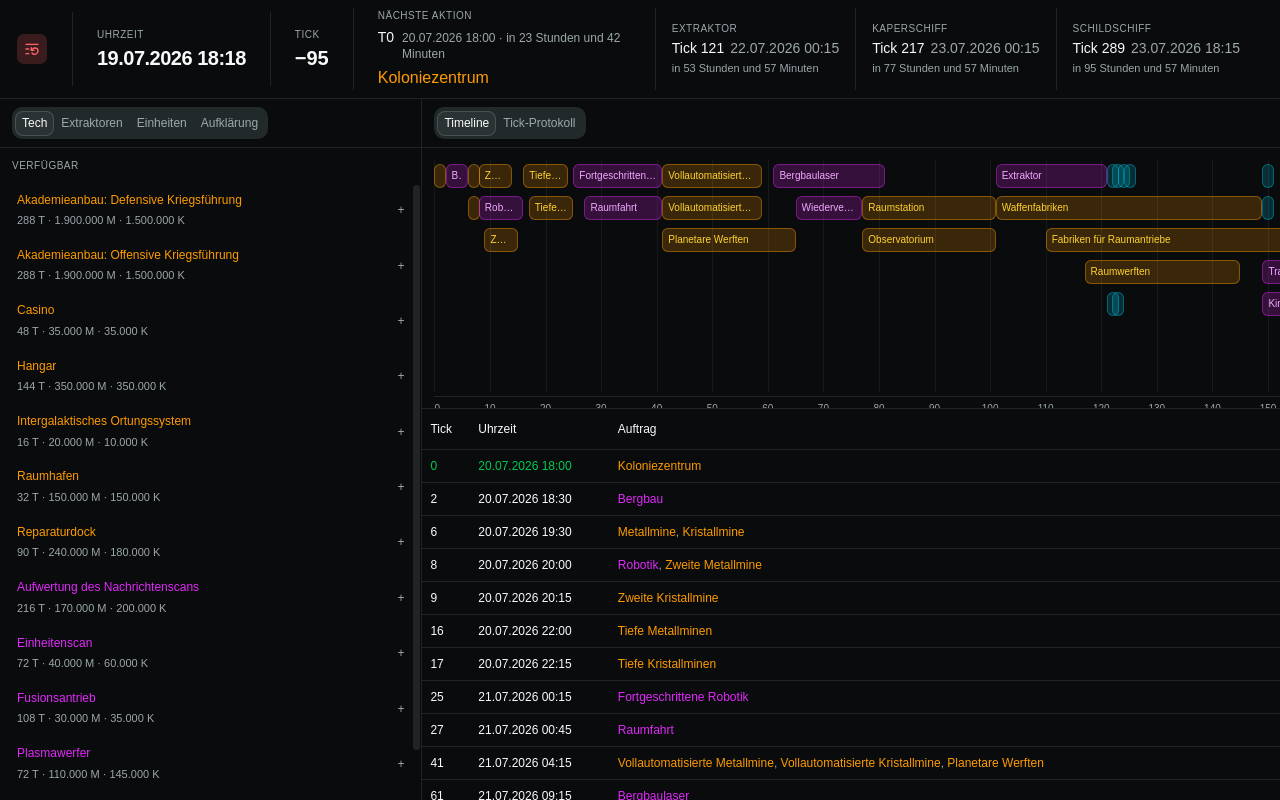
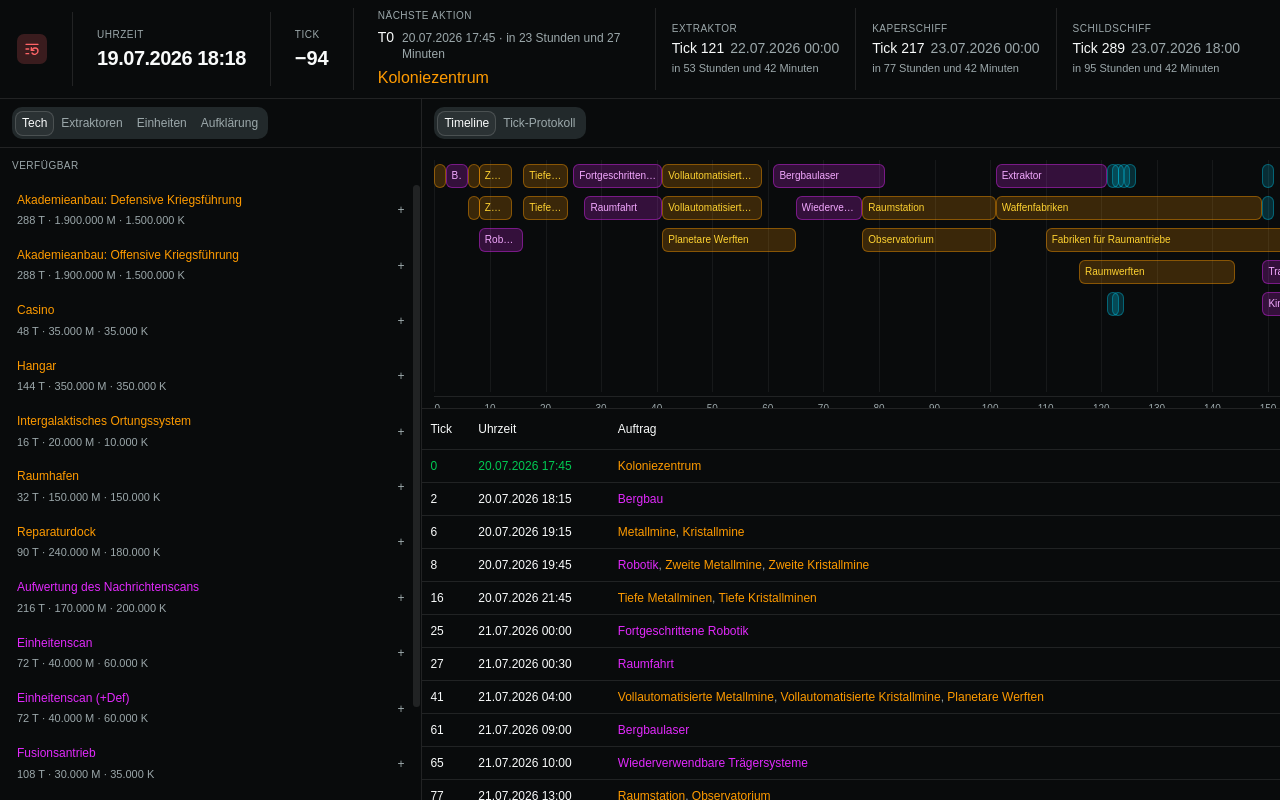
Before and after one commit to k4in/gn_tools, a React (Vite) app: page / in a window 1280 px wide. Built offline with nearby package versions, Linux system fonts and the light colour scheme.

Commit message:
fixed techtree (double unit / def scan), fixed building income bug

```diff
--- a/src/components/overview/actionplan.tsx
+++ b/src/components/overview/actionplan.tsx
@@ -134,7 +134,7 @@ function TruncateCell({
   );
 }
 
-/** Vollständiges Tick-Protokoll (Ressourcen + Aktiv/Start/Ende). */
+/** Vollständiges Tick-Protokoll (Ressourcen + Aktiv/Start/Quest). */
 export function TickTable({
   ticks,
   currentTick,
@@ -171,7 +171,7 @@ export function TickTable({
           <TableHead className="text-right">+K</TableHead>
           <TableHead>Aktiv</TableHead>
           <TableHead>Start</TableHead>
-          <TableHead>Ende</TableHead>
+          <TableHead>Quest</TableHead>
         </TableRow>
       </TableHeader>
       <TableBody>
@@ -205,11 +205,9 @@ export function TickTable({
                 )}
               </TruncateCell>
               <TruncateCell>
-                {t.started.length ? <JobList items={t.started} /> : "—"}
+                {t.started.length ? <JobList items={t.started} /> : null}
               </TruncateCell>
-              <TruncateCell>
-                {t.finished.length ? <JobList items={t.finished} /> : "—"}
-              </TruncateCell>
+              <TruncateCell />
             </TableRow>
           );
         })}
--- a/src/gn-data/plan.ts
+++ b/src/gn-data/plan.ts
@@ -17,11 +17,11 @@ export const defaults: {
   starting_resources: { metall: number; kristall: number };
   plan: PlanEntry[];
 } = {
-  start_time: "18:00",
+  start_time: "17:45",
   start_date: "2026-07-20",
   starting_resources: {
-    metall: 10000,
-    kristall: 10000,
+    metall: 10500,
+    kristall: 10500,
   },
   /**
    * Legacy string-plan (pre tick-based planner). Kept as reference only.
--- a/src/gn-data/techtree.ts
+++ b/src/gn-data/techtree.ts
@@ -23,7 +23,9 @@ export type TechName =
   | "Observatorium"
   | "Sektorscan"
   | "Einheitenscan"
+  | "Einheitenscan (+Def)"
   | "Geschützscan"
+  | "Geschützscan (+Unit)"
   | "Militärscan"
   | "Nachrichtenscan"
   | "Aufwertung des Militärscans"
@@ -346,7 +348,19 @@ export const techtree: TechTreeEntry[] = [
       kris: 60000,
     },
     dependencies: ["Sektorscan"],
-    eliminates: ["Geschützscan", "Nachrichtenscan", "Aufwertung des Nachrichtenscans"],
+    eliminates: ["Geschützscan"],
+  },
+  {
+    name: "Einheitenscan (+Def)",
+    type: "research",
+    ticks: 72,
+    time: 1080,
+    cost: {
+      met: 40000,
+      kris: 60000,
+    },
+    dependencies: ["Geschützscan"],
+    eliminates: ["Nachrichtenscan"],
   },
   {
     name: "Geschützscan",
@@ -358,7 +372,19 @@ export const techtree: TechTreeEntry[] = [
       kris: 60000,
     },
     dependencies: ["Sektorscan"],
-    eliminates: ["Einheitenscan", "Militärscan", "Aufwertung des Militärscans"],
+    eliminates: ["Einheitenscan"],
+  },
+  {
+    name: "Geschützscan (+Unit)",
+    type: "research",
+    ticks: 72,
+    time: 1080,
+    cost: {
+      met: 40000,
+      kris: 60000,
+    },
+    dependencies: ["Einheitenscan"],
+    eliminates: ["Militärscan"],
   },
   {
     name: "Militärscan",
@@ -370,7 +396,7 @@ export const techtree: TechTreeEntry[] = [
       kris: 130000,
     },
     dependencies: ["Einheitenscan"],
-    eliminates: [],
+    eliminates: ["Geschützscan (+Unit)"],
   },
   {
     name: "Nachrichtenscan",
@@ -382,7 +408,7 @@ export const techtree: TechTreeEntry[] = [
       kris: 130000,
     },
     dependencies: ["Geschützscan"],
-    eliminates: [],
+    eliminates: ["Einheitenscan (+Def)"],
   },
   {
     name: "Aufwertung des Militärscans",
--- a/src/lib/calculateFastestWayToGoal.ts
+++ b/src/lib/calculateFastestWayToGoal.ts
@@ -889,8 +889,10 @@ function simulatePlan(
       });
     }
 
+    // Income starts on the finish tick (endTick), not one tick later.
+    // e.g. Koloniezentrum 2 ticks from 17:45 → done at 18:15 and produces at 18:15.
     const producing = new Set(
-      [...completed].filter((n) => (completedAt.get(n) ?? 0) < t),
+      [...completed].filter((n) => (completedAt.get(n) ?? 0) <= t),
     );
     const mineIncome = incomeFrom(producing);
     const extIncome = totalExtractorIncome(extractorsMet, extractorsKris);
```
Also changed, not shown: src/gn-data/quests.ts (added, +14 -0 lines).
